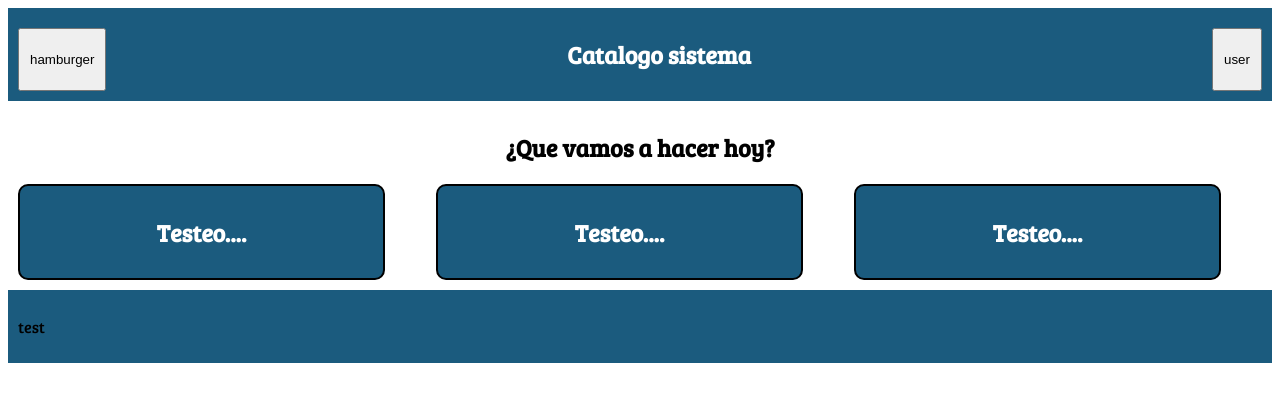
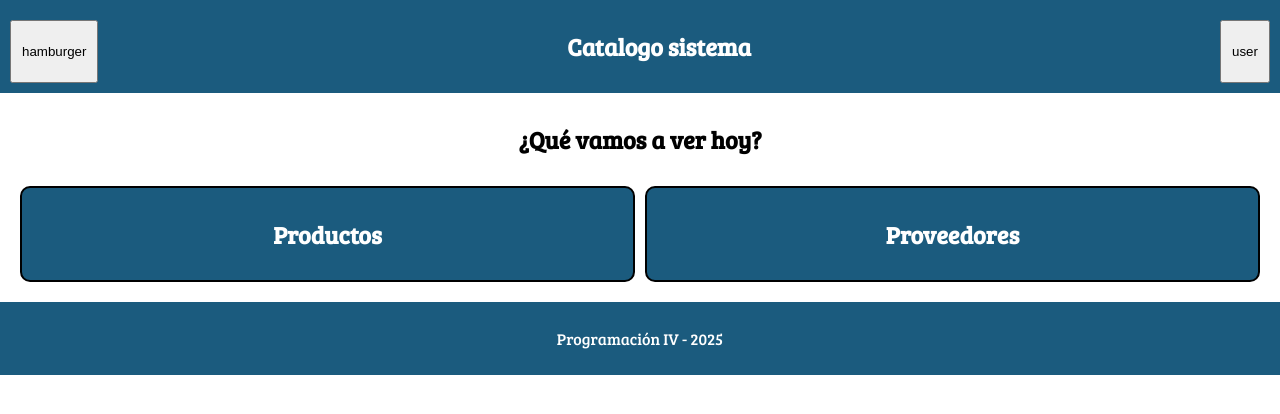
Before and after one commit to Tomy52/tp-prog-iv, an Angular app: page /main-menu in a window 1280 px wide. Shown: the top 414 px of the page. Built offline with nearby package versions, Linux system fonts and the light colour scheme; sample sign-in values are in the browser's storage.

Commit message:
(refactor) improve CSS styling, update footer text and enforce authentication on main menu component
Signed-off-by: Tomas Silva <toto9116@gmail.com>

```diff
--- a/angular.json
+++ b/angular.json
@@ -12,9 +12,11 @@
         },
         "@schematics/angular:guard": {
           "skipTests": true
-        },"@schematics/angular:interceptor": {
+        },
+        "@schematics/angular:interceptor": {
           "skipTests": true
-        }, "@schematics/angular:service": {
+        },
+        "@schematics/angular:service": {
           "skipTests": true
         }
       },
@@ -66,6 +68,9 @@
         },
         "serve": {
           "builder": "@angular/build:dev-server",
+          "options": {
+            "proxyConfig": "src/proxy.conf.json"
+          },
           "configurations": {
             "production": {
               "buildTarget": "tp-prog-iv:build:production"
--- a/src/app/app.css
+++ b/src/app/app.css
@@ -1,5 +1,5 @@
 /*Pongamos reglas para asi estamos organizados*/
-header > nav{
+header > nav {
   /* reglas de display */
   display: flex;
   flex-direction: row;
@@ -13,13 +13,12 @@ header > nav{
   /* colores y otras cosas */
   background-color: var(--color_principal);
   color: white;
-
 }
 
 
 footer {
   padding: var(--header_padding);
-
-
+  color: white;
+  text-align: center;
   background-color: var(--color_principal);
 }
--- a/src/app/app.html
+++ b/src/app/app.html
@@ -1,4 +1,3 @@
-
 <header>
   <nav>
     <button>hamburger</button> <!-- no tengo ni idea como hacerlos, perdon!-->
@@ -8,5 +7,5 @@
 </header>
 <router-outlet/>
 <footer>
-  <p>test</p>
+  <p>Programación IV - 2025</p>
 </footer>
--- a/src/app/app.routes.ts
+++ b/src/app/app.routes.ts
@@ -17,11 +17,12 @@ export const routes: Routes = [
   },
   {
     path:"main-menu",
-    component:MainMenuScreen
+    component:MainMenuScreen,
+    canActivate: [AuthGuard]
   },
   {
     path:"test",
-    component:TestComponent
+    component:TestComponent,
   },
   {
     path:"**",
--- a/src/app/components/main-menu/main-menu-screen/main-menu-screen.css
+++ b/src/app/components/main-menu/main-menu-screen/main-menu-screen.css
@@ -1,15 +1,12 @@
 section {
-
   /* reglas de display */
-    /*display: flex;
-    flex-direction: row;
-    justify-content: space-between;*/
+  display: flex;
+  flex-direction: column;
 
   padding: var(--header_padding);
 
 
   /* colores y otras cosas */
-    /*background-color: var(--color_principal);*/
   color: white;
 
   /* etc */
@@ -17,20 +14,10 @@ section {
 
 
 .menu_container {
-    /*
-    display: flex;
-    flex-direction: row;
-    justify-content: space-evenly;*/
-
   display: grid;
-    grid-template-columns: repeat(auto-fit,minmax(300px,1fr));
-
-    gap: 10px;
-
-}
-
-.menu_container > * {
-    width: 90%;
+  grid-template-columns: repeat(auto-fit, minmax(300px, 1fr));
+  padding: var(--header_padding);
+  gap: var(--header_padding);
 }
 
 h1 {
--- a/src/app/components/main-menu/main-menu-screen/main-menu-screen.html
+++ b/src/app/components/main-menu/main-menu-screen/main-menu-screen.html
@@ -1,9 +1,8 @@
 <section>
-    <h1>¿Que vamos a hacer hoy?</h1>
+    <h1>¿Qué vamos a ver hoy?</h1>
 
     <div class="menu_container">
-        <app-main-menu-button texto="Testeo...." router_link="test"/>
-        <app-main-menu-button texto="Testeo...." router_link="test"/>
-        <app-main-menu-button texto="Testeo...." router_link="test"/>
+        <app-main-menu-button texto="Productos" router_link="products"/>
+        <app-main-menu-button texto="Proveedores" router_link="test"/>
     </div>
 </section>
--- a/src/styles.css
+++ b/src/styles.css
@@ -1,12 +1,15 @@
-/* You can add global styles to this file, and also import other style files */
 :root {
   --header_padding: 10px;
 
   --color_principal: #1B5B7E;
-  --color_secundario: #9BC0DA;
+  --color_secundario: #1f7ab4;
   font-family: "BreeSerif-regular", serif;
 
   box-sizing: border-box;
+}
+
+body {
+  margin: 0;
 }
 
 @font-face {
```
Also changed, not shown: src/app/components/main-menu/main-menu-button/main-menu-button.css (indentation only). Lines whose indentation alone changed are shown as unchanged.
